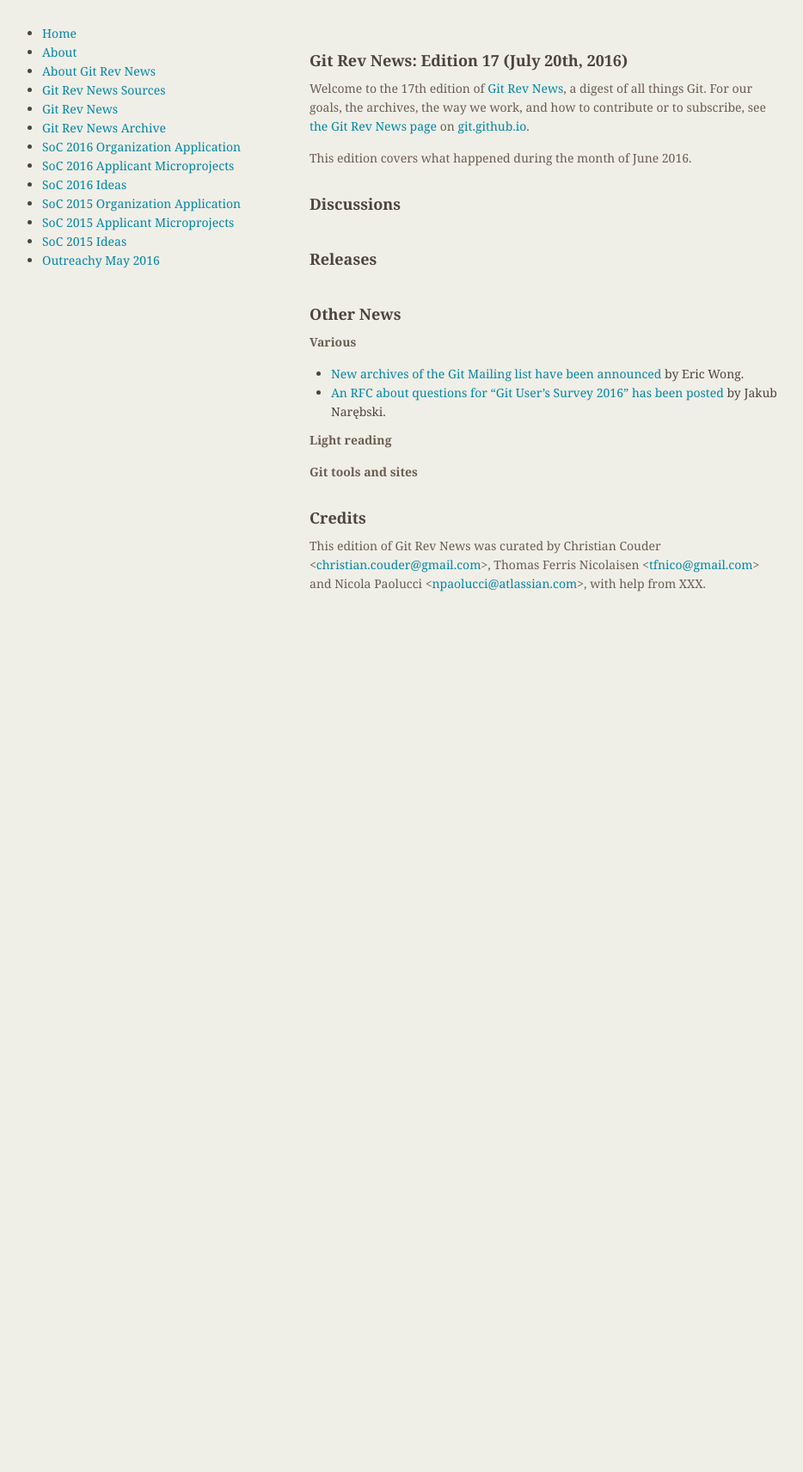
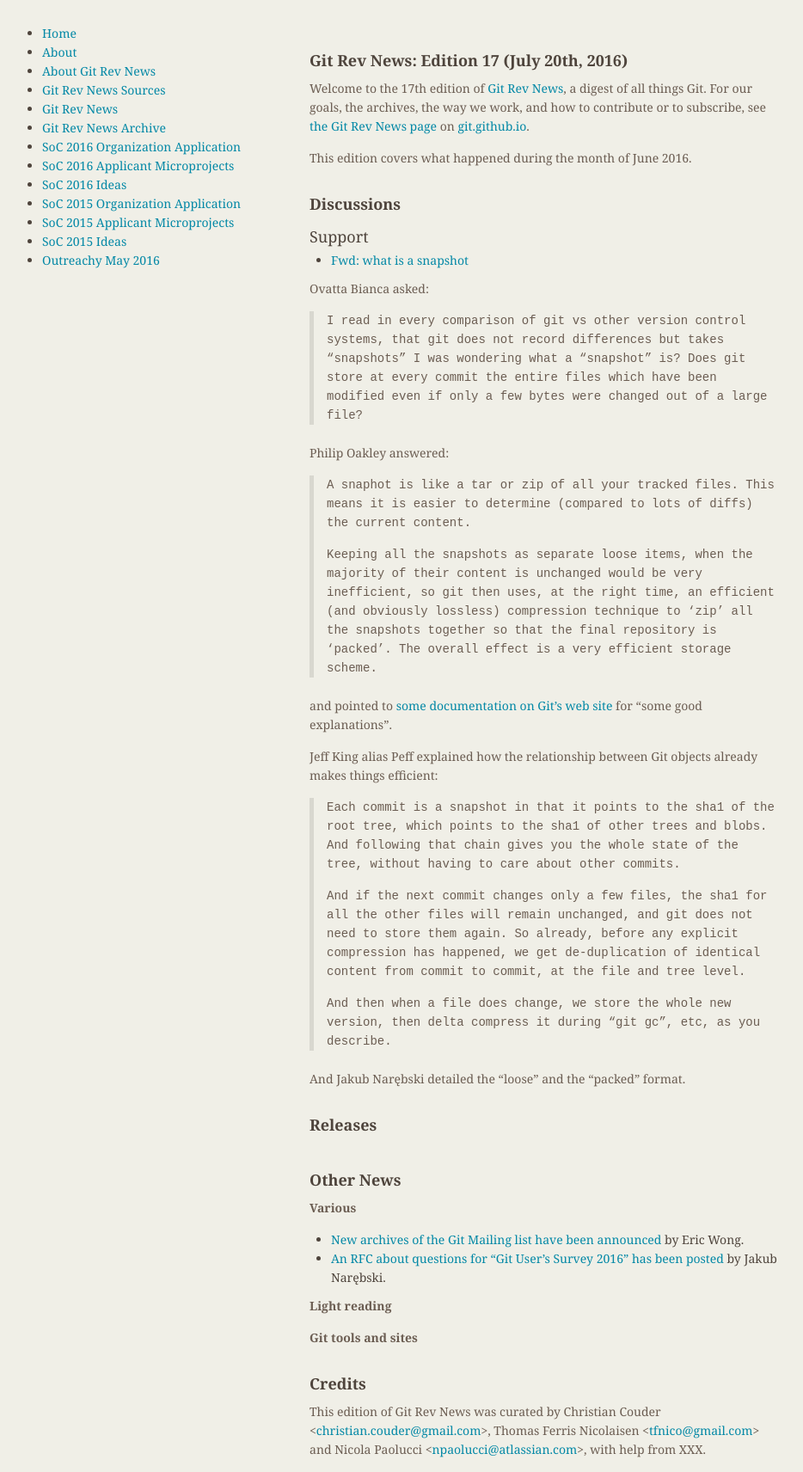
Before and after one commit to git/git.github.io, a Jekyll site: the page built from rev_news/drafts/edition-17.md, in a window 1280 px wide. Shown: the whole page at 86% size, without its empty margins (174-1108 px from the left). Built offline with Jekyll 4.4.1, drawn with Linux system fonts in a browser that asks for light colours; before the commit the page ends 900 px from its top, so only the background shows below that.

Commit message:
rn-17: add 'snapshot' article

```diff
--- a/rev_news/drafts/edition-17.md
+++ b/rev_news/drafts/edition-17.md
@@ -25,9 +25,50 @@
 ### Reviews
 -->
 
-<!---
 ### Support
--->
+
+* [Fwd: what is a snapshot](http://thread.gmane.org/gmane.comp.version-control.git/297701/)
+
+Ovatta Bianca asked:
+
+> I read in every comparison of git vs other version control systems,
+> that git does not record differences but takes "snapshots"
+> I was wondering what a "snapshot" is? Does git store at every commit
+> the entire files which have been modified even if only a few bytes
+> were changed out of a large file?
+
+Philip Oakley answered:
+
+> A snaphot is like a tar or zip of all your tracked files. This means it is
+> easier to determine (compared to lots of diffs) the current content.
+>
+> Keeping all the snapshots as separate loose items, when the majority of
+> their content is unchanged would be very inefficient, so git then uses, at
+> the right time, an efficient (and obviously lossless) compression technique
+> to 'zip' all the snapshots together so that the final repository is
+> 'packed'. The overall effect is a very efficient storage scheme.
+
+and pointed to [some documentation on Git's web site](https://git-scm.com/book/en/v2/Git-Internals-Plumbing-and-Porcelain)
+for "some good explanations".
+
+Jeff King alias Peff explained how the relationship between Git
+objects already makes things efficient:
+
+> Each commit is a snapshot in that it points to the sha1 of the root
+> tree, which points to the sha1 of other trees and blobs. And following
+> that chain gives you the whole state of the tree, without having to care
+> about other commits.
+>
+> And if the next commit changes only a few files, the sha1 for all the
+> other files will remain unchanged, and git does not need to store them
+> again. So already, before any explicit compression has happened, we get
+> de-duplication of identical content from commit to commit, at the file
+> and tree level.
+>
+> And then when a file does change, we store the whole new version, then
+> delta compress it during "git gc", etc, as you describe.
+
+And Jakub Narębski detailed the "loose" and the "packed" format.
 
 ## Releases
 
```
